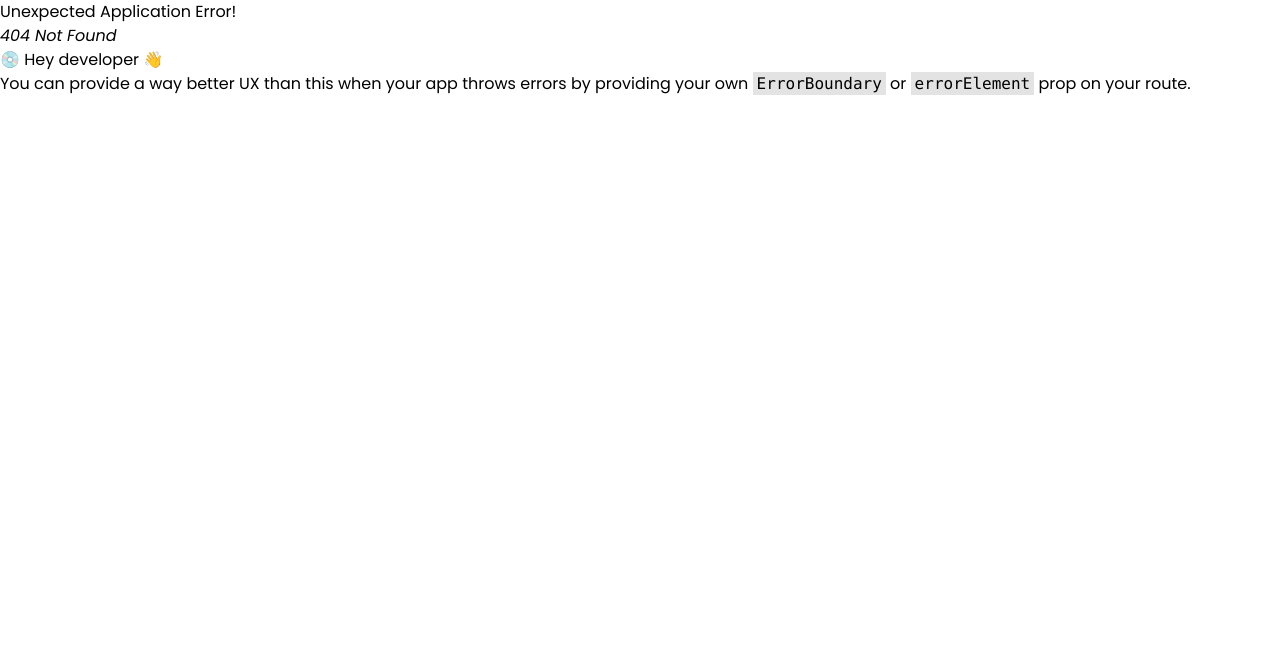
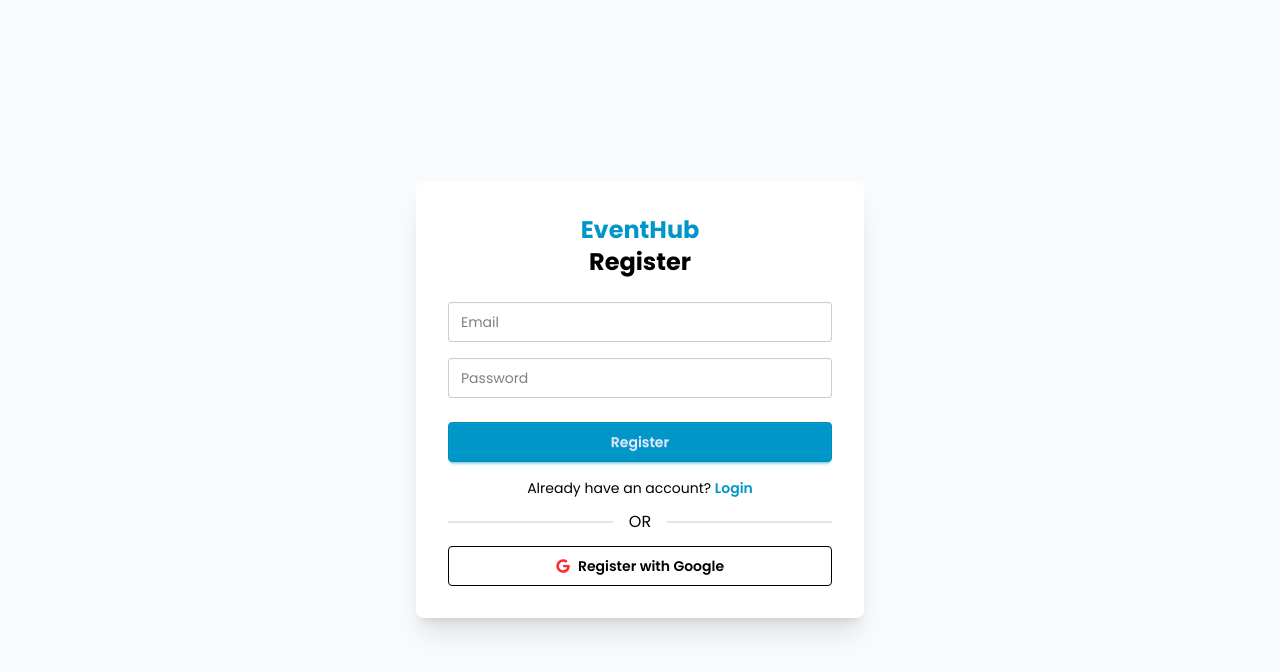
Before and after one commit to BFIbrahim/eventhub-client, a React (Vite) app: page /register in a window 1280 px wide. Before the commit this address had no page. Shown: the top 672 px of the page. Built offline with nearby package versions, Linux system fonts and the light colour scheme.

Commit message:
login and registration design completed

```diff
--- a/package.json
+++ b/package.json
@@ -13,6 +13,7 @@
     "@tailwindcss/vite": "^4.1.18",
     "react": "^19.2.0",
     "react-dom": "^19.2.0",
+    "react-hook-form": "^7.68.0",
     "react-icons": "^5.5.0",
     "react-router": "^7.10.1",
     "swiper": "^12.0.3",
--- /dev/null
+++ b/src/Pages/Authentication/LoginPage.jsx
@@ -0,0 +1,74 @@
+import React from "react";
+import { useForm } from "react-hook-form";
+import { FaGoogle } from "react-icons/fa";
+import { Link } from "react-router";
+
+
+const LoginPage = () => {
+  const {
+    register,
+    handleSubmit,
+    formState: { errors },
+  } = useForm();
+
+  const onSubmit = (data) => {
+    console.log("Login Data:", data);
+  };
+
+  const handleGoogleLogin = () => {
+    console.log("Google login clicked");
+  };
+
+  return (
+    <div className="min-h-screen flex items-center justify-center bg-gray-50">
+      <div className="bg-white shadow-xl rounded-lg p-8 w-full max-w-md">
+        <h2 className="text-center"><Link to="/" className="text-2xl font-bold mb-2 text-primary">EventHub</Link></h2>
+        <h2 className="text-2xl font-bold text-center mb-6">Login</h2>
+
+        <form onSubmit={handleSubmit(onSubmit)} className="flex flex-col gap-4">
+          <input
+            type="email"
+            placeholder="Email"
+            {...register("email", { required: "Email is required" })}
+            className="input input-bordered w-full"
+          />
+          {errors.email && (
+            <span className="text-red-500 text-sm">{errors.email.message}</span>
+          )}
+
+          <input
+            type="password"
+            placeholder="Password"
+            {...register("password", { required: "Password is required" })}
+            className="input input-bordered w-full"
+          />
+          {errors.password && (
+            <span className="text-red-500 text-sm">{errors.password.message}</span>
+          )}
+
+          <button type="submit" className="btn btn-primary w-full mt-2">
+            Login
+          </button>
+        </form>
+
+        <div className="text-center mt-4 text-sm">
+          Don't have an account?{" "}
+          <Link to="/register" className="text-primary font-semibold hover:underline">
+            Register
+          </Link>
+        </div>
+
+        <div className="divider">OR</div>
+
+        <button
+          onClick={handleGoogleLogin}
+          className="btn btn-outline w-full flex items-center justify-center gap-2"
+        >
+          <FaGoogle className="text-red-500" /> Login with Google
+        </button>
+      </div>
+    </div>
+  );
+};
+
+export default LoginPage;
--- /dev/null
+++ b/src/Pages/Authentication/RegistrationPage.jsx
@@ -0,0 +1,74 @@
+import React from "react";
+import { useForm } from "react-hook-form";
+import { FaGoogle } from "react-icons/fa";
+import { Link } from "react-router";
+
+const RegisterPage = () => {
+  const {
+    register,
+    handleSubmit,
+    formState: { errors },
+  } = useForm();
+
+  const onSubmit = (data) => {
+    console.log("Register Data:", data);
+
+};
+
+  const handleGoogleRegister = () => {
+    console.log("Google register clicked");
+  };
+
+  return (
+    <div className="min-h-screen flex items-center justify-center bg-gray-50">
+      <div className="bg-white shadow-xl rounded-lg p-8 w-full max-w-md">
+        <h2 className="text-center"><Link to="/" className="text-2xl font-bold mb-2 text-primary">EventHub</Link></h2>
+        <h2 className="text-2xl font-bold text-center mb-6">Register</h2>
+
+        <form onSubmit={handleSubmit(onSubmit)} className="flex flex-col gap-4">
+          <input
+            type="email"
+            placeholder="Email"
+            {...register("email", { required: "Email is required" })}
+            className="input input-bordered w-full"
+          />
+          {errors.email && (
+            <span className="text-red-500 text-sm">{errors.email.message}</span>
+          )}
+
+          <input
+            type="password"
+            placeholder="Password"
+            {...register("password", { required: "Password is required" })}
+            className="input input-bordered w-full"
+          />
+          {errors.password && (
+            <span className="text-red-500 text-sm">{errors.password.message}</span>
+          )}
+
+          <button type="submit" className="btn btn-primary w-full mt-2">
+            Register
+          </button>
+        </form>
+
+        <div className="text-center mt-4 text-sm">
+          Already have an account?{" "}
+          <Link to="/login" className="text-primary font-semibold hover:underline">
+            Login
+          </Link>
+        </div>
+
+        <div className="divider">OR</div>
+
+        <button
+          onClick={handleGoogleRegister}
+          className="btn btn-outline w-full flex items-center justify-center gap-2"
+        >
+          <FaGoogle className="text-red-500" /> Register with Google
+        </button>
+      </div>
+    </div>
+  );
+};
+
+export default RegisterPage;
--- a/src/Pages/Shared/Navbar.jsx
+++ b/src/Pages/Shared/Navbar.jsx
@@ -1,5 +1,5 @@
 import React from 'react';
-import { NavLink } from 'react-router';
+import { Link, NavLink } from 'react-router';
 
 const Navbar = () => {
 
@@ -31,7 +31,7 @@ const Navbar = () => {
                 </ul>
             </div>
             <div className="navbar-end">
-                <a className="btn btn-secondary text-black">Login</a>
+                <Link to="/login" className="btn btn-secondary text-black">Login</Link>
             </div>
         </div>
     );
--- a/src/router/router.jsx
+++ b/src/router/router.jsx
@@ -3,6 +3,8 @@ import RootLayout from "../Layouts/RootLayout";
 import Home from "../Pages/Home/Home/Home";
 import Events from "../Pages/Event/Events";
 import EventDetails from "../Pages/EventDetails/EventDetails";
+import LoginPage from "../Pages/Authentication/LoginPage";
+import RegisterPage from "../Pages/Authentication/RegistrationPage";
 
 export const router = createBrowserRouter([
   {
@@ -23,4 +25,12 @@ export const router = createBrowserRouter([
         }
     ]
   },
+  {
+    path:'/login',
+    Component: LoginPage
+  },
+  {
+    path: '/register',
+    Component: RegisterPage
+  }
 ]);
```
Also changed, not shown: 1 other file (tests, documents, lock files or other folders).
